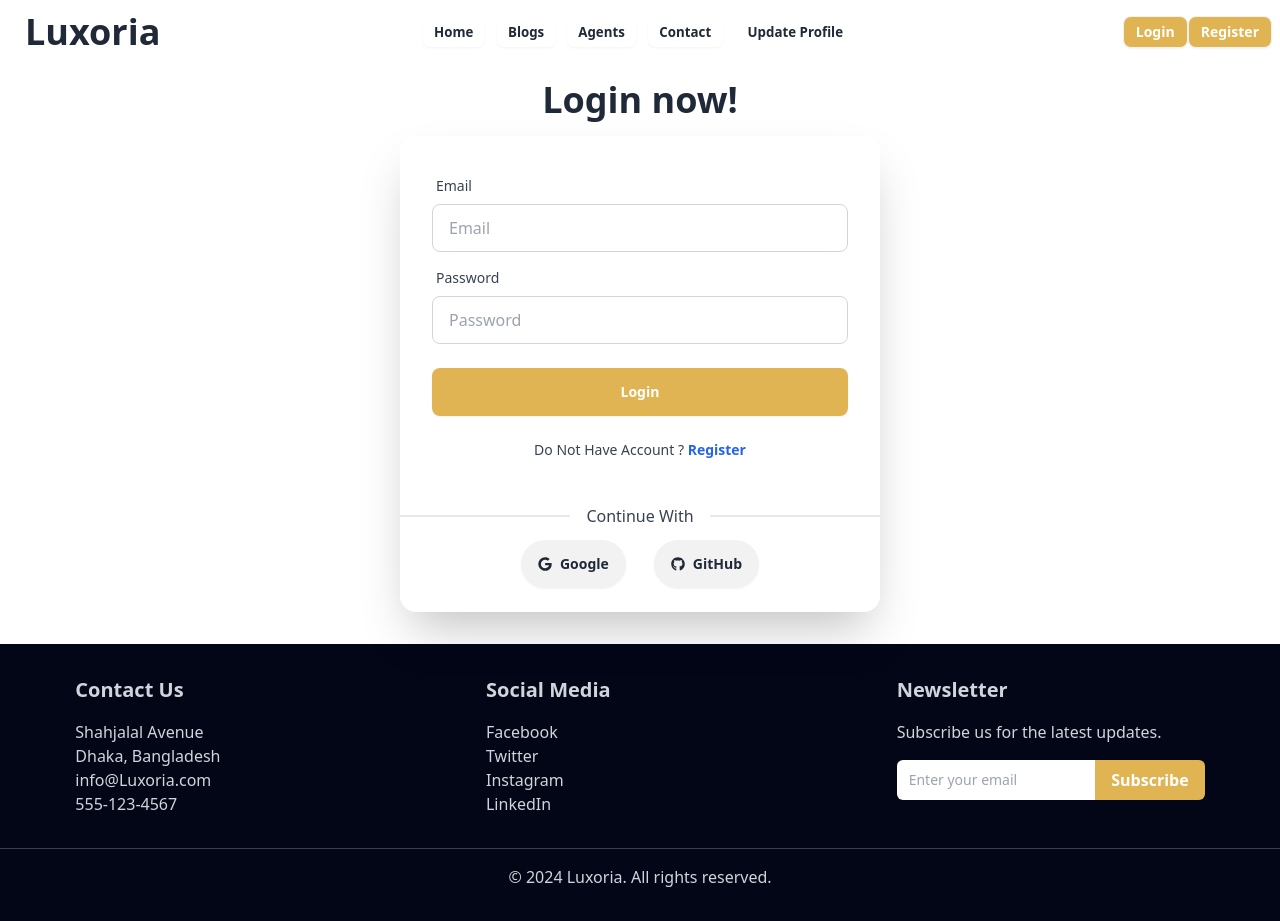
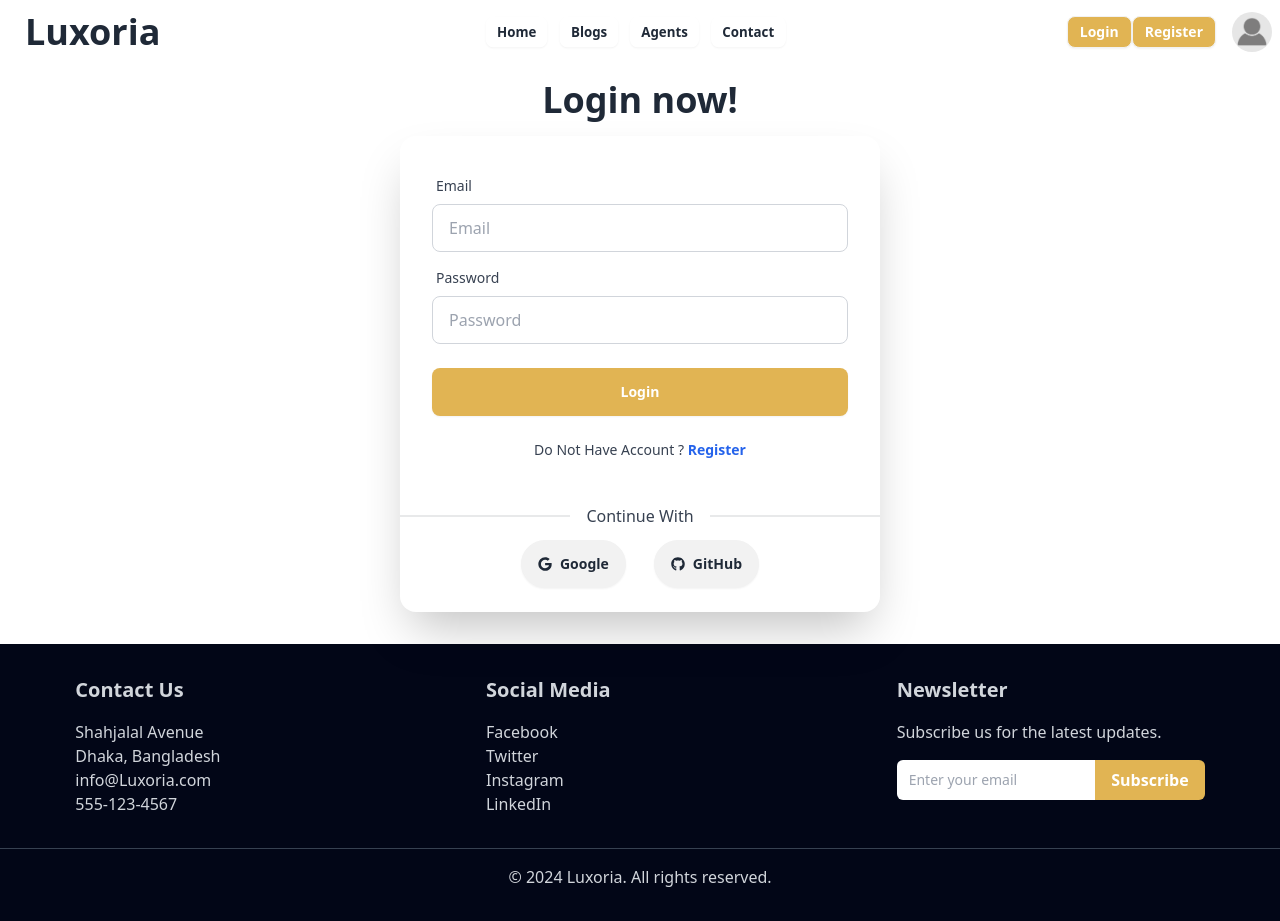
Before and after one commit to Sazid60/Luxoria-Real-Estate, a React (Vite) app: page /login in a window 1280 px wide. Built offline with nearby package versions, Linux system fonts and the light colour scheme; no server answers.

Commit message:
On Auth Change / Onserver Added

```diff
--- a/src/AuthProvider/AuthProvider.jsx
+++ b/src/AuthProvider/AuthProvider.jsx
@@ -1,5 +1,5 @@
-import { createUserWithEmailAndPassword, signInWithEmailAndPassword, updateProfile } from "firebase/auth";
-import { createContext, useState } from "react";
+import { createUserWithEmailAndPassword, onAuthStateChanged, signInWithEmailAndPassword, signOut, updateProfile } from "firebase/auth";
+import { createContext, useEffect, useState } from "react";
 import auth from "../Firebase/firebase.config";
 
 export const AuthContext = createContext(null)
@@ -15,19 +15,35 @@ const AuthProvider = ({ children }) => {
 
     // Update User
     const updateUser = (name, photoUrl) => {
-      return updateProfile(auth.currentUser, {
+        return updateProfile(auth.currentUser, {
             displayName: name,
             photoURL: photoUrl
         })
     }
 
     // SignIn User
-    const signInUser = (email, password) =>{
+    const signInUser = (email, password) => {
         return signInWithEmailAndPassword(auth, email, password)
     }
 
+    // Signout
+    const signOutUser = () => {
+        return signOut(auth)
+    }
 
-    const authInfo = { user, createUser, updateUser,signInUser }
+    // Observer
+    useEffect(() => {
+        const unsubscribe = onAuthStateChanged(auth, (currentUser) => {
+            console.log("Observing : ", currentUser)
+            setUser(currentUser)
+        })
+        return () => {
+            unsubscribe();
+        }
+    }, [])
+
+
+    const authInfo = { user, createUser, updateUser, signInUser, signOutUser }
     return (
         <AuthContext.Provider value={authInfo}>
             {children}
--- a/src/Components/Navbar.jsx
+++ b/src/Components/Navbar.jsx
@@ -1,6 +1,21 @@
+import { useContext } from "react";
 import { Link, NavLink } from "react-router-dom";
+import { AuthContext } from "../AuthProvider/AuthProvider";
 
 const Navbar = () => {
+    const { signOutUser, user } = useContext(AuthContext)
+
+    const handleSignOut = () => {
+
+        signOutUser()
+            .then(() => {
+                console.log("Logged Out")
+            })
+            .catch(error => {
+                console.log(error.message)
+            })
+    }
+
     const links = <>
         <li className="mr-2"><NavLink className={({ isActive }) => isActive ? 'btn btn-sm bg-[#FFECB3]' : 'btn btn-sm bg-transparent border-0'} to={"/"}>Home</NavLink></li>
         <li className="mr-2"><NavLink className={({ isActive }) => isActive ? 'btn btn-sm bg-[#FFECB3]' : 'btn btn-sm bg-transparent border-0'} to={"/blogs"}>Blogs</NavLink></li>
@@ -14,7 +29,9 @@ const Navbar = () => {
         <li className="mr-2"><NavLink className={({ isActive }) => isActive ? 'btn btn-sm bg-[#FFECB3]' : 'btn btn-sm bg-transparent border-0'} to={"/contact"}>Contact</NavLink></li>
 
         {/* This wil be protected routes  but this will appear after login*/}
-        <li><NavLink className="btn btn-sm btn-ghost  " to={"profile"}>Update Profile</NavLink></li>
+        {
+            user && <li><NavLink className="btn btn-sm btn-ghost  " to={"profile"}>Update Profile</NavLink></li>
+        }
     </>
     return (
         <div className="navbar bg-base-100">
@@ -35,10 +52,28 @@ const Navbar = () => {
                 </ul>
             </div>
             <div className="navbar-end">
-                <NavLink className="btn btn-sm bg-[#E1B453] hover:bg-slate-500 text-white" to={"/login"}>Login</NavLink>
-                <NavLink className="btn btn-sm bg-[#E1B453] hover:bg-slate-500 text-white" to={"/register"}>Register</NavLink>
+                {
+                    user ?
+                        <div className="flex items-center gap-2 md:gap-2 lg:gap-4">
+                            <button className="btn btn-sm bg-[#E1B453] hover:bg-slate-500 text-white"
+                                onClick={handleSignOut}>Sign out</button>
+                            <img className="rounded-full h-10 w-10" src={user.photoURL} alt="" />
 
-                {/* If User Available */}
+                        </div>
+                        : <div className="flex items-center gap-2 md:gap-2 lg:gap-4">
+                            <div>
+                                <NavLink
+                                    className="btn btn-sm bg-[#E1B453] hover:bg-slate-500 text-white" to={"/login"}>
+                                    Login
+                                </NavLink>
+                                <NavLink
+                                    className="btn btn-sm bg-[#E1B453] hover:bg-slate-500 text-white" to={"/register"}>
+                                    Register
+                                </NavLink>
+                            </div>
+                            <img className="rounded-full h-10 w-10" src="/Capture.PNG" alt="" />
+                        </div>
+                }
 
             </div>
         </div>
--- a/src/MainLayout/MainLayout.jsx
+++ b/src/MainLayout/MainLayout.jsx
@@ -15,7 +15,7 @@ const MainLayout = () => {
             </div>
             <Footer></Footer>
             <Toaster
-                position="top-right"
+                position="top-center"
                 reverseOrder={false} />
         </div>
 
--- a/src/Pages/Login/Login.jsx
+++ b/src/Pages/Login/Login.jsx
@@ -1,11 +1,11 @@
 import { useContext, useState } from "react";
-import { FaGithub, FaGoogle} from "react-icons/fa";
+import { FaGithub, FaGoogle } from "react-icons/fa";
 import { Link } from "react-router-dom";
 import { AuthContext } from "../../AuthProvider/AuthProvider";
 import toast from 'react-hot-toast';
 
 const Login = () => {
-    const { createUser, updateUser,signInUser } = useContext(AuthContext)
+    const {user, signInUser } = useContext(AuthContext)
 
     const [success, setSuccess] = useState("")
     const [errorMessage, setErrorMessage] = useState("")
@@ -15,18 +15,25 @@ const Login = () => {
         const form = new FormData(e.currentTarget)
         const email = form.get("email")
         const password = form.get("password")
+
         setSuccess("")
         setErrorMessage("")
 
-        signInUser(email,password)
-        .then(()=>{
-            toast.success('Login Successful');
-            setSuccess("Successfully Logged in")
-        })
-        .catch(error=>{
-            setErrorMessage(error.message)
-            toast.error(error.message)
-        })
+        signInUser(email, password)
+            .then(() => {
+                if (!user) {
+                    toast.success('Login Successful');
+                    setSuccess("Successfully Logged In")
+                }
+                else{
+                    toast.error('Already Logged In');
+                    setErrorMessage("Already Logged In")
+                }
+            })
+            .catch(error => {
+                setErrorMessage(error.message)
+                toast.error(error.message)
+            })
 
         // console.log(email, password)
     }
```
Also changed, not shown: public/Capture.PNG (added).
